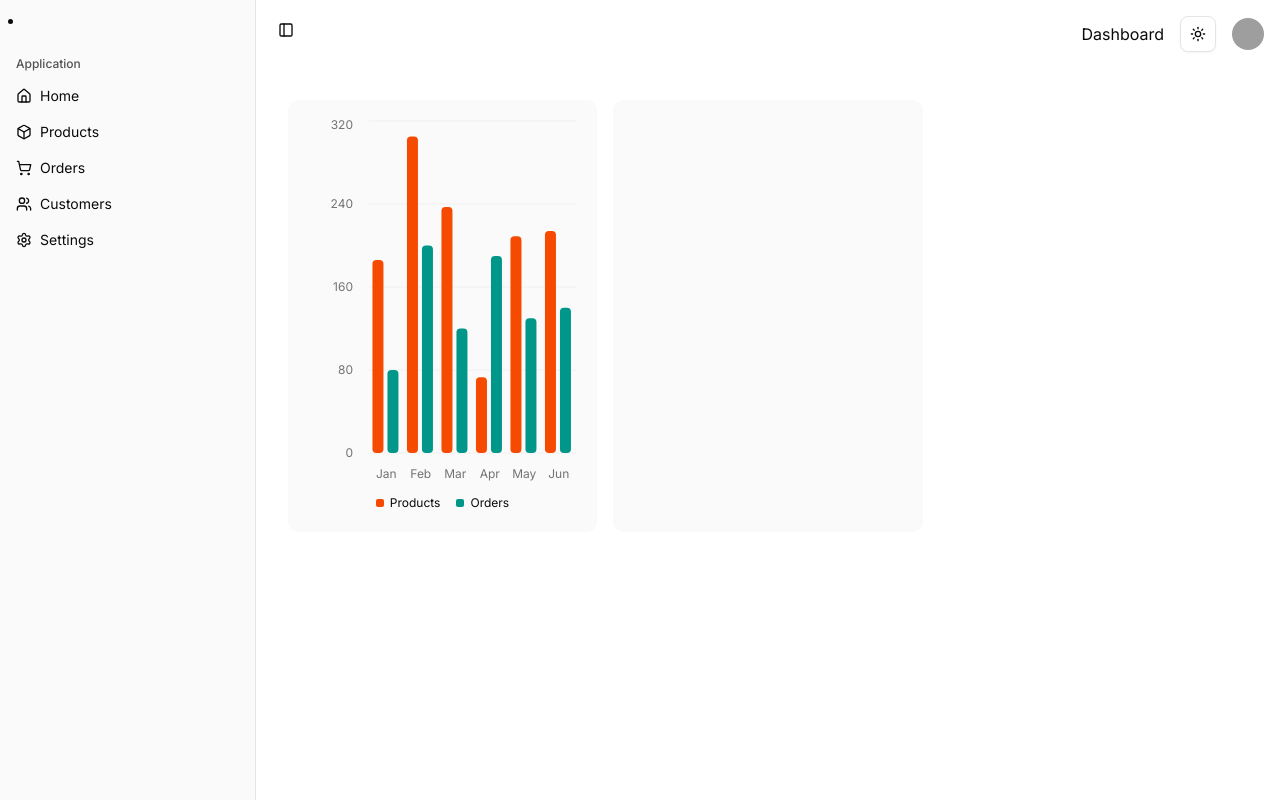
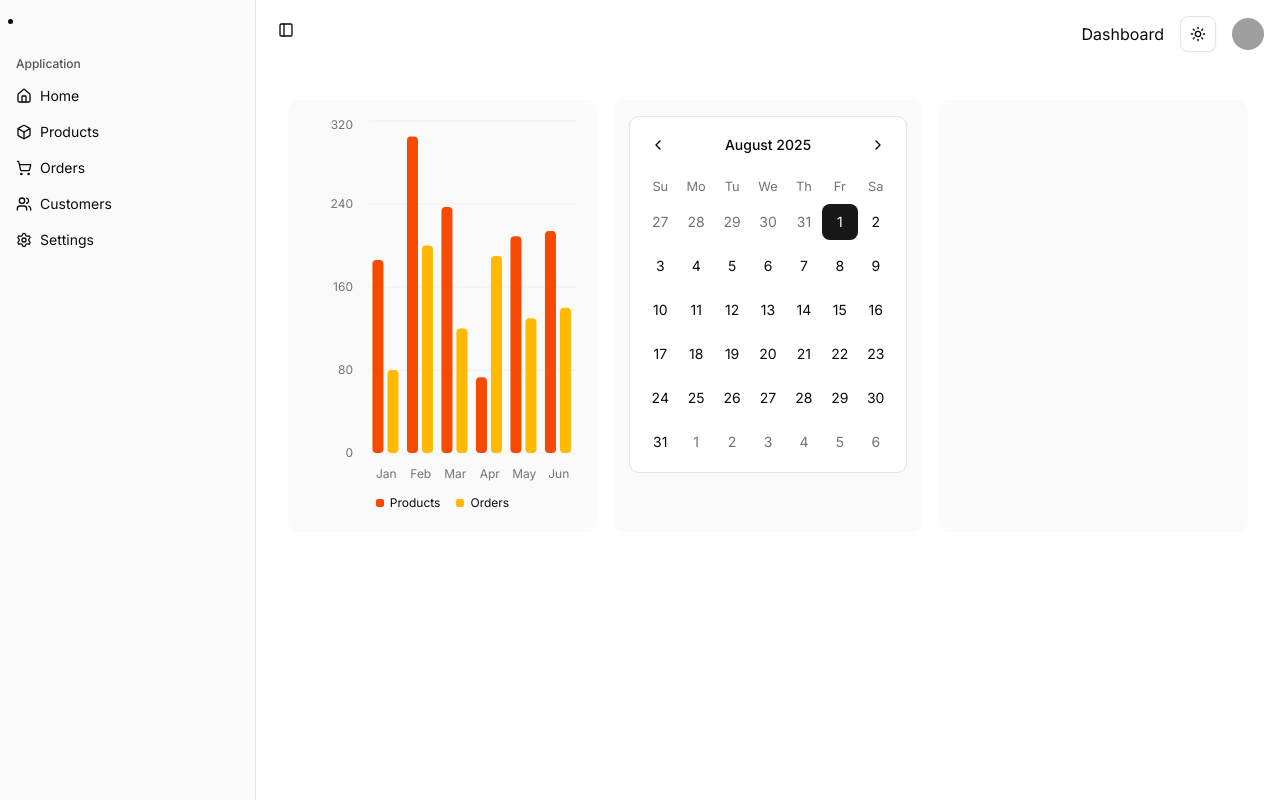
Before and after one commit to vidushalakshan/3D-Ecommerce, a Next.js app in the folder frontend/: page /dashboard in a window 1280 px wide. Built offline with nearby package versions, Linux system fonts and the light colour scheme; grey boxes are pictures that could not be loaded.

Commit message:
updated calender in dashboard

```diff
--- a/frontend/package.json
+++ b/frontend/package.json
@@ -20,6 +20,7 @@
     "bcryptjs": "^3.0.2",
     "class-variance-authority": "^0.7.1",
     "clsx": "^2.1.1",
+    "date-fns": "^4.1.0",
     "formidable": "^3.5.4",
     "framer-motion": "^12.23.9",
     "lucide-react": "^0.539.0",
@@ -27,6 +28,7 @@
     "next": "15.4.2",
     "next-themes": "^0.4.6",
     "react": "19.1.0",
+    "react-day-picker": "^9.10.0",
     "react-dom": "19.1.0",
     "react-icons": "^5.5.0",
     "react-toastify": "^11.0.5",
--- a/frontend/src/app/dashboard/Homepage.jsx
+++ b/frontend/src/app/dashboard/Homepage.jsx
@@ -7,6 +7,9 @@
   ChartLegend,
   ChartLegendContent,
 } from "../../components/ui/chart";
+import { Calendar } from "../../components/ui/calendar";
+import { useState } from "react";
+import { color } from "framer-motion";
 
 const chartConfig = {
   desktop: {
@@ -15,9 +18,10 @@
   },
   mobile: {
     label: "Orders",
-    color: "var(--chart-2)",
+    color: "var(--chart-4)",
   },
 };
+
 const chartData = [
   { month: "January", desktop: 186, mobile: 80 },
   { month: "February", desktop: 305, mobile: 200 },
@@ -28,6 +32,7 @@
 ];
 
 const Homepage = () => {
+const [date, setDate] = useState(new Date());
   return (
     <div className="grid grid-cols-1 md:grid-cols-2 lg:grid-cols-3 gap-4 p-4">
       <div className="bg-primary-foreground p-4 rounded-lg lg:col-span-2 xl:col-span-1 2xl:col-span-2 ">
@@ -49,6 +54,15 @@
           </BarChart>
         </ChartContainer>
       </div>
+      <div className="bg-primary-foreground p-4 rounded-lg lg:col-span-2 xl:col-span-1 2xl:col-span-1 ">
+        <Calendar
+          mode="single"
+          selected={date}
+          onSelect={setDate}
+          className="rounded-lg border w-full h-auto"
+          style={{ "--calendar-accent": "var(--chart-4)" }}
+        />
+      </div>
       <div className="bg-primary-foreground p-4 rounded-lg lg:col-span-2 xl:col-span-1 2xl:col-span-1 "></div>
     </div>
   );
--- a/frontend/src/components/ui/button.jsx
+++ b/frontend/src/components/ui/button.jsx
@@ -9,14 +9,13 @@
   {
     variants: {
       variant: {
-        default:
-          "bg-primary text-primary-foreground shadow-xs hover:bg-primary/90",
+        default: "bg-primary text-primary-foreground hover:bg-primary/90",
         destructive:
-          "bg-destructive text-white shadow-xs hover:bg-destructive/90 focus-visible:ring-destructive/20 dark:focus-visible:ring-destructive/40 dark:bg-destructive/60",
+          "bg-destructive text-white hover:bg-destructive/90 focus-visible:ring-destructive/20 dark:focus-visible:ring-destructive/40 dark:bg-destructive/60",
         outline:
           "border bg-background shadow-xs hover:bg-accent hover:text-accent-foreground dark:bg-input/30 dark:border-input dark:hover:bg-input/50",
         secondary:
-          "bg-secondary text-secondary-foreground shadow-xs hover:bg-secondary/80",
+          "bg-secondary text-secondary-foreground hover:bg-secondary/80",
         ghost:
           "hover:bg-accent hover:text-accent-foreground dark:hover:bg-accent/50",
         link: "text-primary underline-offset-4 hover:underline",
--- /dev/null
+++ b/frontend/src/components/ui/calendar.jsx
@@ -0,0 +1,175 @@
+"use client"
+
+import * as React from "react"
+import {
+  ChevronDownIcon,
+  ChevronLeftIcon,
+  ChevronRightIcon,
+} from "lucide-react"
+import { DayPicker, getDefaultClassNames } from "react-day-picker";
+
+import { cn } from "@/lib/utils"
+import { Button, buttonVariants } from "@/components/ui/button"
+
+function Calendar({
+  className,
+  classNames,
+  showOutsideDays = true,
+  captionLayout = "label",
+  buttonVariant = "ghost",
+  formatters,
+  components,
+  ...props
+}) {
+  const defaultClassNames = getDefaultClassNames()
+
+  return (
+    <DayPicker
+      showOutsideDays={showOutsideDays}
+      className={cn(
+        "bg-background group/calendar p-3 [--cell-size:--spacing(8)] [[data-slot=card-content]_&]:bg-transparent [[data-slot=popover-content]_&]:bg-transparent",
+        String.raw`rtl:**:[.rdp-button\_next>svg]:rotate-180`,
+        String.raw`rtl:**:[.rdp-button\_previous>svg]:rotate-180`,
+        className
+      )}
+      captionLayout={captionLayout}
+      formatters={{
+        formatMonthDropdown: (date) =>
+          date.toLocaleString("default", { month: "short" }),
+        ...formatters,
+      }}
+      classNames={{
+        root: cn("w-fit", defaultClassNames.root),
+        months: cn("flex gap-4 flex-col md:flex-row relative", defaultClassNames.months),
+        month: cn("flex flex-col w-full gap-4", defaultClassNames.month),
+        nav: cn(
+          "flex items-center gap-1 w-full absolute top-0 inset-x-0 justify-between",
+          defaultClassNames.nav
+        ),
+        button_previous: cn(
+          buttonVariants({ variant: buttonVariant }),
+          "size-(--cell-size) aria-disabled:opacity-50 p-0 select-none",
+          defaultClassNames.button_previous
+        ),
+        button_next: cn(
+          buttonVariants({ variant: buttonVariant }),
+          "size-(--cell-size) aria-disabled:opacity-50 p-0 select-none",
+          defaultClassNames.button_next
+        ),
+        month_caption: cn(
+          "flex items-center justify-center h-(--cell-size) w-full px-(--cell-size)",
+          defaultClassNames.month_caption
+        ),
+        dropdowns: cn(
+          "w-full flex items-center text-sm font-medium justify-center h-(--cell-size) gap-1.5",
+          defaultClassNames.dropdowns
+        ),
+        dropdown_root: cn(
+          "relative has-focus:border-ring border border-input shadow-xs has-focus:ring-ring/50 has-focus:ring-[3px] rounded-md",
+          defaultClassNames.dropdown_root
+        ),
+        dropdown: cn("absolute bg-popover inset-0 opacity-0", defaultClassNames.dropdown),
+        caption_label: cn("select-none font-medium", captionLayout === "label"
+          ? "text-sm"
+          : "rounded-md pl-2 pr-1 flex items-center gap-1 text-sm h-8 [&>svg]:text-muted-foreground [&>svg]:size-3.5", defaultClassNames.caption_label),
+        table: "w-full border-collapse",
+        weekdays: cn("flex", defaultClassNames.weekdays),
+        weekday: cn(
+          "text-muted-foreground rounded-md flex-1 font-normal text-[0.8rem] select-none",
+          defaultClassNames.weekday
+        ),
+        week: cn("flex w-full mt-2", defaultClassNames.week),
+        week_number_header: cn("select-none w-(--cell-size)", defaultClassNames.week_number_header),
+        week_number: cn(
+          "text-[0.8rem] select-none text-muted-foreground",
+          defaultClassNames.week_number
+        ),
+        day: cn(
+          "relative w-full h-full p-0 text-center [&:first-child[data-selected=true]_button]:rounded-l-md [&:last-child[data-selected=true]_button]:rounded-r-md group/day aspect-square select-none",
+          defaultClassNames.day
+        ),
+        range_start: cn("rounded-l-md bg-accent", defaultClassNames.range_start),
+        range_middle: cn("rounded-none", defaultClassNames.range_middle),
+        range_end: cn("rounded-r-md bg-accent", defaultClassNames.range_end),
+        today: cn(
+          "bg-accent text-accent-foreground rounded-md data-[selected=true]:rounded-none",
+          defaultClassNames.today
+        ),
+        outside: cn(
+          "text-muted-foreground aria-selected:text-muted-foreground",
+          defaultClassNames.outside
+        ),
+        disabled: cn("text-muted-foreground opacity-50", defaultClassNames.disabled),
+        hidden: cn("invisible", defaultClassNames.hidden),
+        ...classNames,
+      }}
+      components={{
+        Root: ({ className, rootRef, ...props }) => {
+          return (<div data-slot="calendar" ref={rootRef} className={cn(className)} {...props} />);
+        },
+        Chevron: ({ className, orientation, ...props }) => {
+          if (orientation === "left") {
+            return (<ChevronLeftIcon className={cn("size-4", className)} {...props} />);
+          }
+
+          if (orientation === "right") {
+            return (<ChevronRightIcon className={cn("size-4", className)} {...props} />);
+          }
+
+          return (<ChevronDownIcon className={cn("size-4", className)} {...props} />);
+        },
+        DayButton: CalendarDayButton,
+        WeekNumber: ({ children, ...props }) => {
+          return (
+            <td {...props}>
+              <div
+                className="flex size-(--cell-size) items-center justify-center text-center">
+                {children}
+              </div>
+            </td>
+          );
+        },
+        ...components,
+      }}
+      {...props} />
+  );
+}
+
+function CalendarDayButton({
+  className,
+  day,
+  modifiers,
+  ...props
+}) {
+  const defaultClassNames = getDefaultClassNames()
+
+  const ref = React.useRef(null)
+  React.useEffect(() => {
+    if (modifiers.focused) ref.current?.focus()
+  }, [modifiers.focused])
+
+  return (
+    <Button
+      ref={ref}
+      variant="ghost"
+      size="icon"
+      data-day={day.date.toLocaleDateString()}
+      data-selected-single={
+        modifiers.selected &&
+        !modifiers.range_start &&
+        !modifiers.range_end &&
+        !modifiers.range_middle
+      }
+      data-range-start={modifiers.range_start}
+      data-range-end={modifiers.range_end}
+      data-range-middle={modifiers.range_middle}
+      className={cn(
+        "data-[selected-single=true]:bg-primary data-[selected-single=true]:text-primary-foreground data-[range-middle=true]:bg-accent data-[range-middle=true]:text-accent-foreground data-[range-start=true]:bg-primary data-[range-start=true]:text-primary-foreground data-[range-end=true]:bg-primary data-[range-end=true]:text-primary-foreground group-data-[focused=true]/day:border-ring group-data-[focused=true]/day:ring-ring/50 dark:hover:text-accent-foreground flex aspect-square size-auto w-full min-w-(--cell-size) flex-col gap-1 leading-none font-normal group-data-[focused=true]/day:relative group-data-[focused=true]/day:z-10 group-data-[focused=true]/day:ring-[3px] data-[range-end=true]:rounded-md data-[range-end=true]:rounded-r-md data-[range-middle=true]:rounded-none data-[range-start=true]:rounded-md data-[range-start=true]:rounded-l-md [&>span]:text-xs [&>span]:opacity-70",
+        defaultClassNames.day,
+        className
+      )}
+      {...props} />
+  );
+}
+
+export { Calendar, CalendarDayButton }
```
Also changed, not shown: 1 other file (tests, documents, lock files or other folders).
